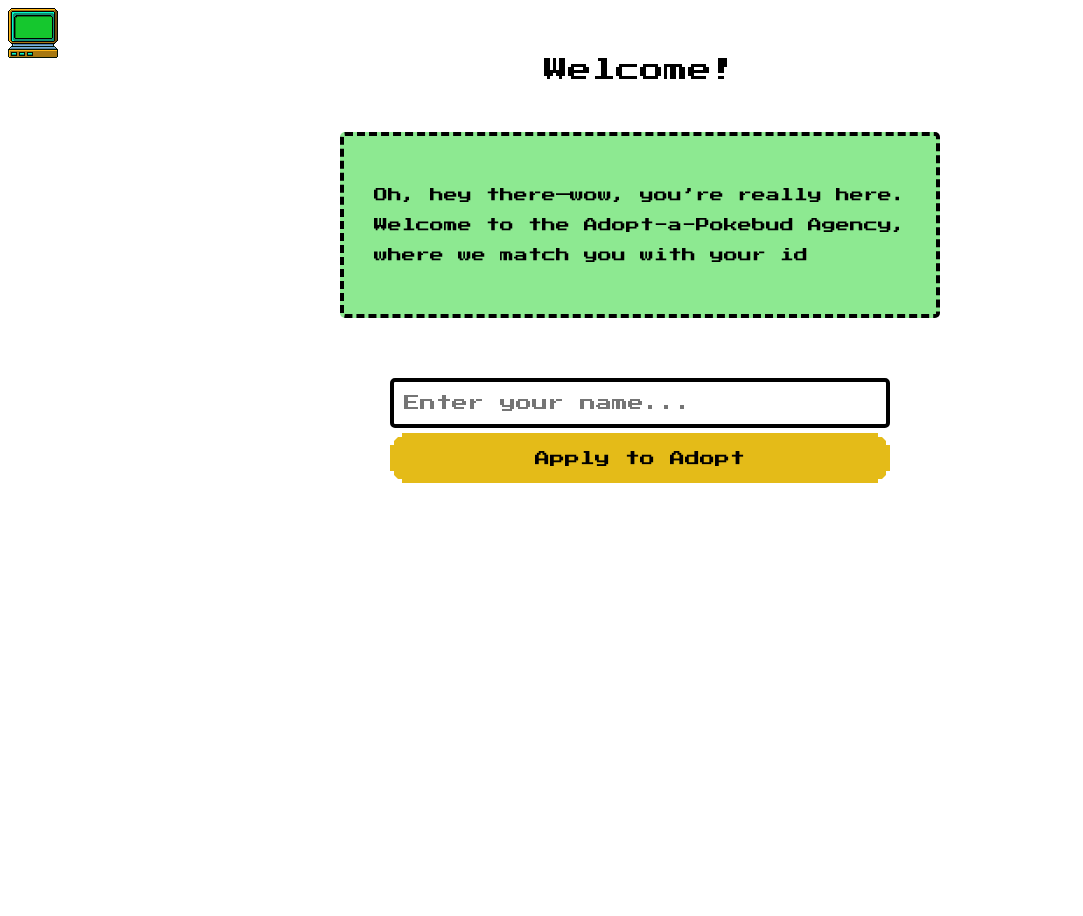
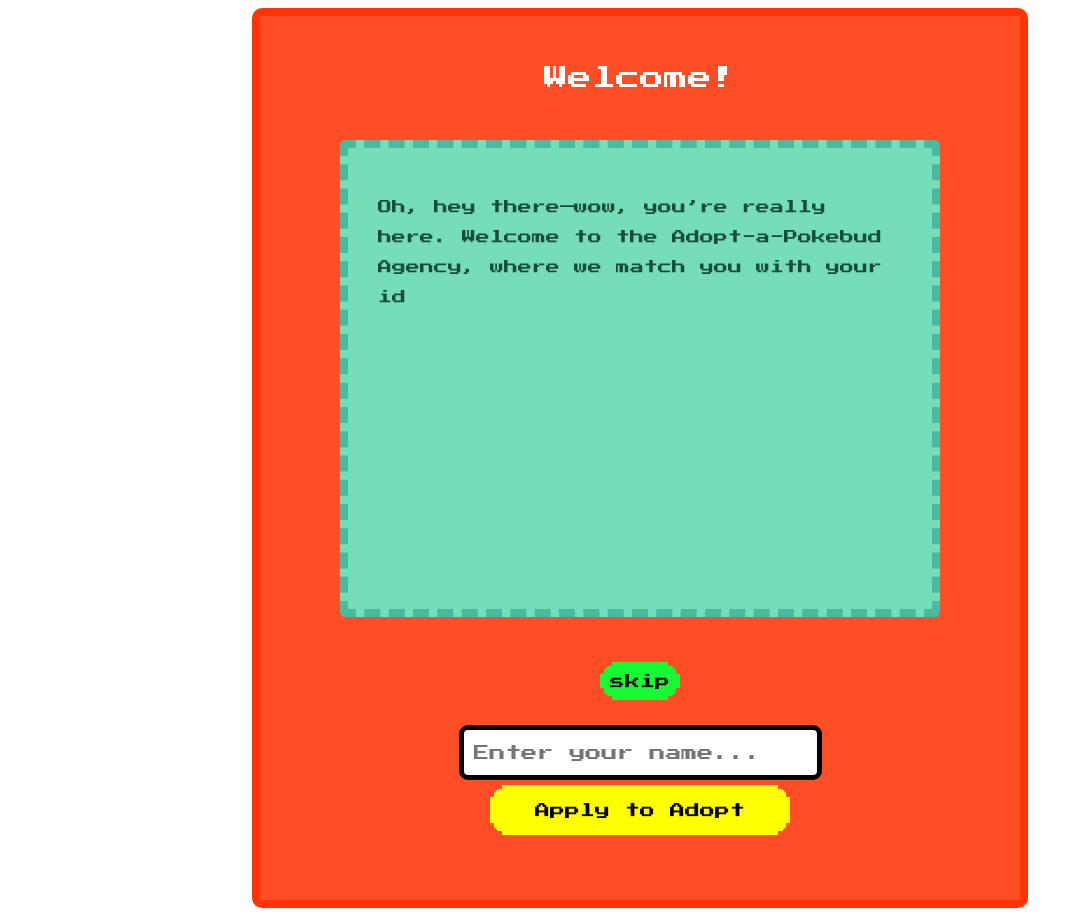
Before and after one commit to victorialamelo/ash-mvp-pokebudz-extension, a React (Vite) app in the folder client/: page / in a window 1280 px wide. Shown: the whole page, without its empty margins (0-1083 px from the left). Built offline with nearby package versions, Linux system fonts and the light colour scheme.

Commit message:
questions and answers completed

```diff
--- a/client/src/App.css
+++ b/client/src/App.css
@@ -5,29 +5,45 @@
   font-style: normal;
 }
 
+h1 {
+  margin: 10px 20px;
+  font-size: 1.5rem;
+  color: white;
+}
+
+h2 {
+  font-size: 16px;
+  color: white;
+}
 
 .App {
   display: flex;
   justify-content: center;
   align-items: center;
   flex-direction: column;
-  background-image: url(./assets/Computer.png);
-  background-repeat: no-repeat;
 }
 
-.Menu, .Selection, .Questions {
+.Menu, .Result, .Questions {
+  border: 8px solid rgba(255, 47, 0, 0.854);
   max-width: 900px;
-  min-width: 450px;
+  min-width: 350px;
   height: 900px;
   border-radius: 10px;
   display: flex;
   flex-direction: column;
   padding: 40px;
   align-items: center;
+  background-color: rgba(255, 47, 0, 0.854);
+}
+
+.skip {
+  width: 80px;
+  background-color: rgb(21, 250, 51);
+  height: 40px;
 }
 
 button {
-  width: 500px;
+  width: 300px;
   height: 50px;
   margin: 5px auto;
   border: none;
@@ -35,7 +51,7 @@
   font-size: 15px;
   cursor: pointer;
   font-family: "Press Start 2P", serif;
-  background-color: rgb(228, 187, 24);
+  background-color: rgb(255, 255, 0);
   font-weight: 200;
   font-style: normal;
   clip-path: polygon(
@@ -73,32 +89,29 @@
   align-items: center;
 }
 
-h1 {
-  margin: 10px 20px;
-  font-size: 1.5rem
-}
+
 
 .dialogue {
-  height: auto;
+  height: 500px;
   margin: 40px;
   padding: 30px;
-  border: 4px dashed black;
+  border: 8px dashed rgba(65, 180, 153, 0.86);
   border-radius: 5px;
-  background-color: rgba(28, 212, 37, 0.503);
+  background-color: rgba(95, 246, 210, 0.86);
   word-wrap: break-word;
   overflow-wrap: break-word;
   text-align: left;
   width: 600px;
   line-height: 30px;
   font-size: 14px;
+  color: rgba(7, 52, 41, 0.86);
 }
 
 input {
   width: 100%;
-  height: 50px;
+  height: 55px;
   padding: 10px;
   font-size: 1rem;
-  border: 4px solid black;
-  border-radius: 5px;
-
+  border: 5px solid black;
+  border-radius: 9px;
 }
--- a/client/src/App.jsx
+++ b/client/src/App.jsx
@@ -1,20 +1,26 @@
 import { useState } from 'react';
 import { QuizContext } from './Helpers/Contexts';
-import MainMenu from './components/MainMenu';
-import Quiz from './components/Quiz';
-import Selection from './components/Selection';
+import MainMenu from './Components/MainMenu';
+import Quiz from './Components/Quiz';
+import Result from './Components/Result';
 import './App.css';
 
 function App() {
     const [gameState, setGameState] = useState("menu");
-    const [score, setScore] = useState(0);
     const [name, setName] = useState("");
+    const [answers, setAnswers] = useState({
+      birthday: "",
+      personality: "",
+      buddyType: "",
+      habitat: ""
+    })
+
     return (
-      <QuizContext.Provider value={{ gameState, setGameState, score, setScore, name, setName }}>
+      <QuizContext.Provider value={{ gameState, setGameState, name, setName, answers, setAnswers }}>
         <div className="App">
           {gameState === "menu" && <MainMenu />}
           {gameState === "questions" && <Quiz />}
-          {gameState === "selection" && <Selection />}
+          {gameState === "result" && <Result />}
         </div>
       </QuizContext.Provider>
     );
--- a/client/src/Components/MainMenu.jsx
+++ b/client/src/Components/MainMenu.jsx
@@ -1,15 +1,11 @@
-import { useContext, useState, useRef } from 'react';
+import { useContext, useState } from 'react';
 import { ReactTyped } from "react-typed";
 import { QuizContext } from '../Helpers/Contexts';
 import '../App.css';
 
 export default function MainMenu() {
-    const { setGameState, setName } = useContext(QuizContext); // Add setName
-    let [name, setLocalName] = useState("");
-
-    const handleChange = event => {
-      setLocalName(event.target.value);
-    };
+    const { setGameState, name, setName } = useContext(QuizContext); // Add setName
+    const [ skip, setSkip ] = useState();
 
     const handleSubmit = (event) => {
       event.preventDefault();
@@ -21,28 +17,41 @@
       }
     };
 
+    const handleSkip = () => {
+      setSkip(!skip);
+      console.log("what is skip?", skip);
+    }
 
     return (
       <div className="Menu">
           <h1>Welcome!</h1>
           <div className="dialogue">
+          {skip ?
+          (
+          <div>
+            <p>Oh, hey there—wow, you’re really here. Welcome to the Adopt-a-Pokebud Agency, where we match you with your ideal best bud… assuming, of course, that you’re worthy.</p>
+            <p>No pressure.</p>
+            <p>Anyway, my name’s Ysabella. What’s your name?</p>
+          </div>) :
+          (
             <ReactTyped
-                startWhenVisible
-                typeSpeed={40}
-                backSpeed={0}
-                loop={false}
-                showCursor={false}
-                strings={[
-                    "<p>Oh, hey there—wow, you’re really here. Welcome to the Adopt-a-Pokebud Agency, where we match you with your ideal best bud… assuming, of course, that you’re worthy.</p><p>No pressure.</p><p>Anyway, my name’s Ysabella. What’s your name?</p>"
-                ]}
-            />
+                  startWhenVisible
+                  typeSpeed={40}
+                  backSpeed={0}
+                  loop={false}
+                  showCursor={false}
+                  strings={["<p>Oh, hey there—wow, you’re really here. Welcome to the Adopt-a-Pokebud Agency, where we match you with your ideal best bud… assuming, of course, that you’re worthy.</p><p>No pressure.</p><p>Anyway, my name’s Ysabella. What’s your name?</p>"]}
+              />)
+          }
+
           </div>
+          <button className="skip" onClick={handleSkip}>skip</button>
           <form onSubmit={handleSubmit}>
               <input
                   type="text"
                   placeholder="Enter your name..."
                   value={name}
-                  onChange={handleChange}
+                  onChange={(e) => setName(e.target.value)}
               />
               <button type="submit">Apply to Adopt</button>
           </form>
--- a/client/src/Components/Quiz.jsx
+++ b/client/src/Components/Quiz.jsx
@@ -5,24 +5,42 @@
 import '../App.css';
 
 export default function Quiz() {
-    const { score, setScore, setGameState, name } = useContext(QuizContext); // Get name here
+    const { setGameState, name, setAnswers, answers } = useContext(QuizContext); // Get name here
     const [currQuestion, setCurrQuestion] = useState(0);
     const [optionChosen, setOptionChosen] = useState("");
 
+
     const nextQuestion = () => {
-      console.log("answer: ", QuestionBank[currQuestion].answer);
-      console.log("option: ", optionChosen);
-      if (QuestionBank[currQuestion].answer === optionChosen) {
-        setScore(score + 1);
+      // get the key from the Question Bank birthday/personality/buddyType/habitat
+      const key = QuestionBank[currQuestion].key;
+
+      // if its the birthday question update the birthday state
+      if (key === "birthday") {
+        setAnswers(ans => ({...ans, birthday: optionChosen}));
       }
+      // else use update the key with the answer
+      else {
+        setAnswers(ans => ({...ans, [key]: optionChosen}));
+      }
+
+      // after storing the answer go to the next question
       setCurrQuestion(currQuestion + 1);
+      setOptionChosen("");
     };
 
     const finishQuiz = () => {
-      if (QuestionBank[currQuestion].answer === optionChosen) {
-        setScore(score + 1);
-      }
-      setGameState("selection");
+      const key = QuestionBank[currQuestion].key;
+      // this makes sure the final question is saved
+      setAnswers(ans => ({...ans, [key]: optionChosen}));
+
+      console.log("Final Answers:", answers)
+      // change the game state to final results
+      setGameState("result");
+    };
+
+    const handleChange = (event) => {
+      event.preventDefault();
+      setOptionChosen(event.target.value);
     };
 
     const greetings = [
@@ -30,38 +48,55 @@
       `${name}, ${name}, ${name} has a nice ring to it. I hope you’re ready. This is serious business.`,
       `Ooooh, ${name}, I have a good feeling about this one!`
     ];
+
     const randomGreeting = greetings[Math.floor(Math.random() * greetings.length)];
-
 
     return (
       <>
         <div className="Questions">
-
+          <h1>{`${name}'s Pokebuds Application`}</h1>
           <div className="dialogue">
             <ReactTyped
+                key={randomGreeting}
                 startWhenVisible
                 typeSpeed={40}
                 backSpeed={0}
                 loop={false}
                 showCursor={false}
                 strings={[
-                    `<p> ${randomGreeting} Now, to find your perfect Pokébud, I just need to ask a few crucial, highly scientific, not-at-all-made-up questions. You ready?</p>`
+                    `<p> ${randomGreeting}</p> <p>Now, to find your perfect Pokébud, I just need to ask a few crucial, highly scientific questions. <p>You ready?</p>`
                 ]}
             />
           </div>
-          <h2>{QuestionBank[currQuestion].prompt}</h2>
-          <div className="options">
-            <button onClick={() => setOptionChosen("A")}>{QuestionBank[currQuestion].optionA}</button>
-            <button onClick={() => setOptionChosen("B")}>{QuestionBank[currQuestion].optionB}</button>
-            <button onClick={() => setOptionChosen("C")}>{QuestionBank[currQuestion].optionC}</button>
-            <button onClick={() => setOptionChosen("D")}>{QuestionBank[currQuestion].optionD}</button>
+
+          <h2>
+            {typeof QuestionBank[currQuestion].prompt === "function"
+              ? QuestionBank[currQuestion].prompt(name)
+              : QuestionBank[currQuestion].prompt}
+          </h2>
+
+          {QuestionBank[currQuestion].key === "birthday" ? (
+            <input type="date" value={optionChosen} onChange={handleChange} />
+          ) : (
+            <div className="options">
+            {QuestionBank[currQuestion].options.map((option, index) => (
+              <button
+                key={index}
+                onClick={() => setOptionChosen(option)}
+                className={optionChosen === option ? "selected" : ""}
+              >
+                {option}
+              </button>
+            ))}
           </div>
-          <h3>You chose {optionChosen}</h3>
-          <h3>Score: {score}</h3>
+          )}
+
+          <h2>ok you picked: {optionChosen}</h2>
+
           {currQuestion === QuestionBank.length - 1 ? (
             <button onClick={finishQuiz}>Finish Quiz</button>
           ) : (
-            <button onClick={nextQuestion}>Next Question</button>
+            <button onClick={nextQuestion} disabled={!optionChosen}>Next Question</button>
           )}
         </div>
       </>
--- /dev/null
+++ b/client/src/Components/Result.jsx
@@ -0,0 +1,40 @@
+import {useContext} from 'react';
+import { ReactTyped } from "react-typed";
+import { QuizContext } from '../Helpers/Contexts';
+import '../App.css' // or menu specific css?
+
+
+export default function Result() {
+  const { name, answers,  setGameState } = useContext(QuizContext);
+
+  const restartQuiz = () => {
+      setGameState("menu");
+  }
+
+
+  return (
+    <>
+        <div className="Result">
+          <h1>{`${name}'s Pokebud Results`}</h1>
+          <div className="dialogue">
+            <ReactTyped
+                startWhenVisible
+                typeSpeed={40}
+                backSpeed={0}
+                loop={false}
+                showCursor={false}
+                strings={[
+                  `<h3>Results for ${name}!</h3>
+                  <p><strong>Birthday:</strong> ${answers.birthday}</p>
+                  <p><strong>Personality:</strong> ${answers.personality}</p>
+                  <p><strong>Habitat:</strong> ${answers.habitat}</p>`
+                ]}
+            />
+
+        </div>
+        <button onClick={restartQuiz}>Restart Quiz</button>
+
+      </div>
+    </>
+  );
+}
--- a/client/src/Components/Selection.jsx
+++ /dev/null
@@ -1,25 +0,0 @@
-import {useContext} from 'react'
-import { QuizContext } from '../Helpers/Contexts';
-import { QuestionBank } from '../Helpers/QuestionBank';
-import '../App.css' // or menu specific css?
-
-
-export default function Selection() {
-    const { score, setScore, setGameState } = useContext(QuizContext);
-
-    const restartQuiz = () => {
-        setScore(0);
-        setGameState("menu");
-    }
-
-  return (
-    <>
-      <div className="Selection">
-        <h1>Selection</h1>
-        <h3>{score} / {QuestionBank.length} </h3>
-        <button onClick={restartQuiz}>Restart Quiz</button>
-
-      </div>
-    </>
-  );
-}
--- a/client/src/Helpers/Contexts.jsx
+++ b/client/src/Helpers/Contexts.jsx
@@ -3,8 +3,12 @@
 export const QuizContext = createContext({
   gameState: "menu",
   setGameState: () => {},
-  score: 0,
-  setScore: () => {},
   name: "",
   setName: () => {},
+  answers: {
+      birthday: "",
+      personality: "",
+      habitat: ""
+    },
+  setAnswers: () => {}
 });
```
Also changed, not shown: client/src/Helpers/QuestionBank.js (+23 -24 lines).
